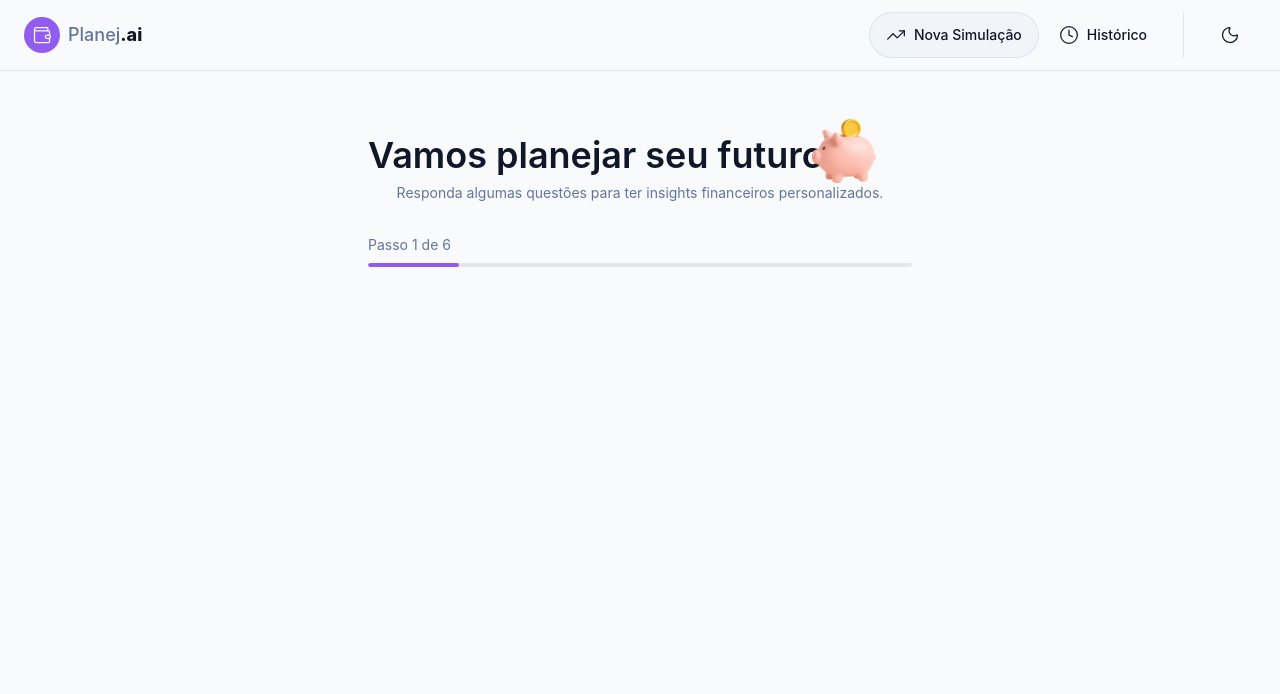
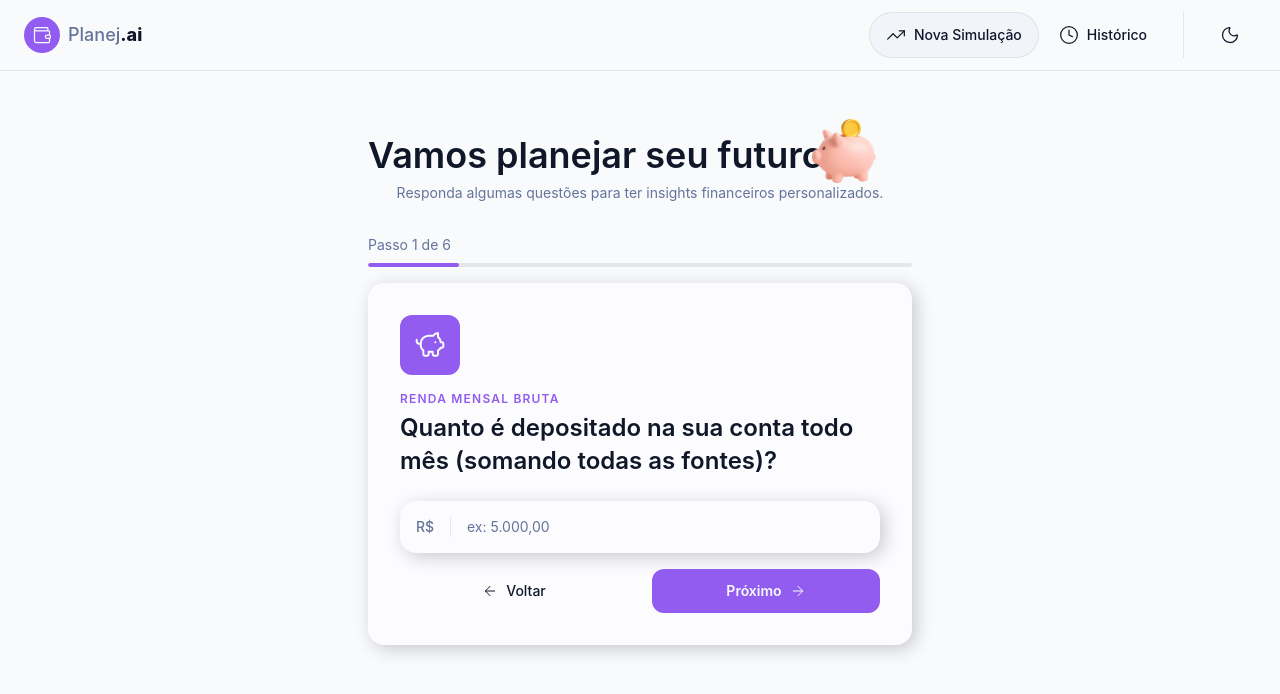
Before and after one commit to dayanesantana/planejai, a React (Vite) app: page / in a window 1280 px wide. Shown: the top 694 px of the page. Built offline with nearby package versions, Linux system fonts and the light colour scheme.

Commit message:
Card e Formulário

```diff
--- a/src/components/features/simulation/Form.tsx
+++ b/src/components/features/simulation/Form.tsx
@@ -1,9 +1,19 @@
+import { PiggyBank } from "lucide-react"
+import { FormStep } from "./FormStep"
 import { StepProgress } from "./Progress"
 
 export const SimulationForm = () => {
   return(
     <>
     <StepProgress currentStep={1} totalSteps={6}/>
+    <FormStep icon={PiggyBank}
+    title="Renda mensal bruta"
+    question="Quanto é depositado na sua conta todo mês (somando todas as fontes)?"
+    inputProps={{type: 'text',
+                 placeholder: 'ex: 5.000,00',
+                 prefix: 'R$'
+    }}
+    />
     </>
   )
 }
--- /dev/null
+++ b/src/components/features/simulation/FormStep.tsx
@@ -0,0 +1,60 @@
+import { ArrowLeft, ArrowRight, type LucideIcon } from 'lucide-react'
+
+import { Button } from '@/components/shared/Button'
+import { Input, type InputProps } from '@/components/shared/Input'
+
+interface FormStepProps {
+  icon: LucideIcon
+  title: string
+  question: string
+  inputProps: InputProps
+  submitButtonProps?: {
+    label: string
+    emojiIcon?: string
+  }
+}
+
+export function FormStep({
+  icon: Icon,
+  title,
+  question,
+  inputProps,
+  submitButtonProps,
+}: FormStepProps) {
+  return (
+    <div className="bg-card rounded-2xl p-6 shadow-[4px_4px_18px_0px_rgba(0,0,0,0.2)] sm:p-8">
+      <div className="bg-primary mb-4 flex h-15 w-15 items-center justify-center rounded-xl">
+        <Icon size={32} className="text-primary-foreground" />
+      </div>
+      <h2 className="text-primary mb-1 text-xs font-semibold tracking-widest uppercase">
+        {title}
+      </h2>
+      <h3 className="text-foreground mb-6 text-xl leading-snug font-semibold sm:text-2xl">
+        {question}
+      </h3>
+      <form className="flex flex-col gap-4">
+        <Input {...inputProps} />
+        <div className="flex flex-col gap-3 sm:flex-row sm:gap-6">
+          <Button
+            type="button"
+            //onClick={onBack}
+            variant="ghost"
+            className="order-2 flex-1 justify-center rounded-xl py-3 sm:order-1"
+          >
+            <ArrowLeft size={16} />
+            Voltar
+          </Button>
+          <Button
+            type="submit"
+            variant="primary"
+            icon={submitButtonProps ? ArrowRight : undefined}
+            className="order-1 flex-1 sm:order-2"
+          >
+            {submitButtonProps?.label ?? 'Próximo'}
+            {submitButtonProps?.emojiIcon ?? <ArrowRight size={16} />}
+          </Button>
+        </div>
+      </form>
+    </div>
+  )
+}
--- /dev/null
+++ b/src/components/shared/Input.tsx
@@ -0,0 +1,36 @@
+import type { InputHTMLAttributes } from 'react'
+
+import { Divider } from './Divider'
+
+export interface InputProps extends InputHTMLAttributes<HTMLInputElement> {
+  prefix?: string
+  suffix?: string
+}
+
+export function Input({ prefix, suffix, ...rest }: InputProps) {
+  return (
+    <div className="bg-input flex items-center rounded-2xl p-4 shadow-[4px_4px_18px_0px_rgba(0,0,0,0.2)]">
+      {prefix && (
+        <>
+          <span className="text-muted-foreground text-sm font-medium">
+            {prefix}
+          </span>
+          <Divider orientation="vertical" />
+        </>
+      )}
+      <input
+        className="text-foreground placeholder:text-muted-foreground w-full bg-transparent text-sm outline-none"
+        autoFocus
+        {...rest}
+      />
+      {suffix && (
+        <>
+          <Divider orientation="vertical" />
+          <span className="text-muted-foreground ml-3 text-sm font-medium">
+            {suffix}
+          </span>
+        </>
+      )}
+    </div>
+  )
+}
```
